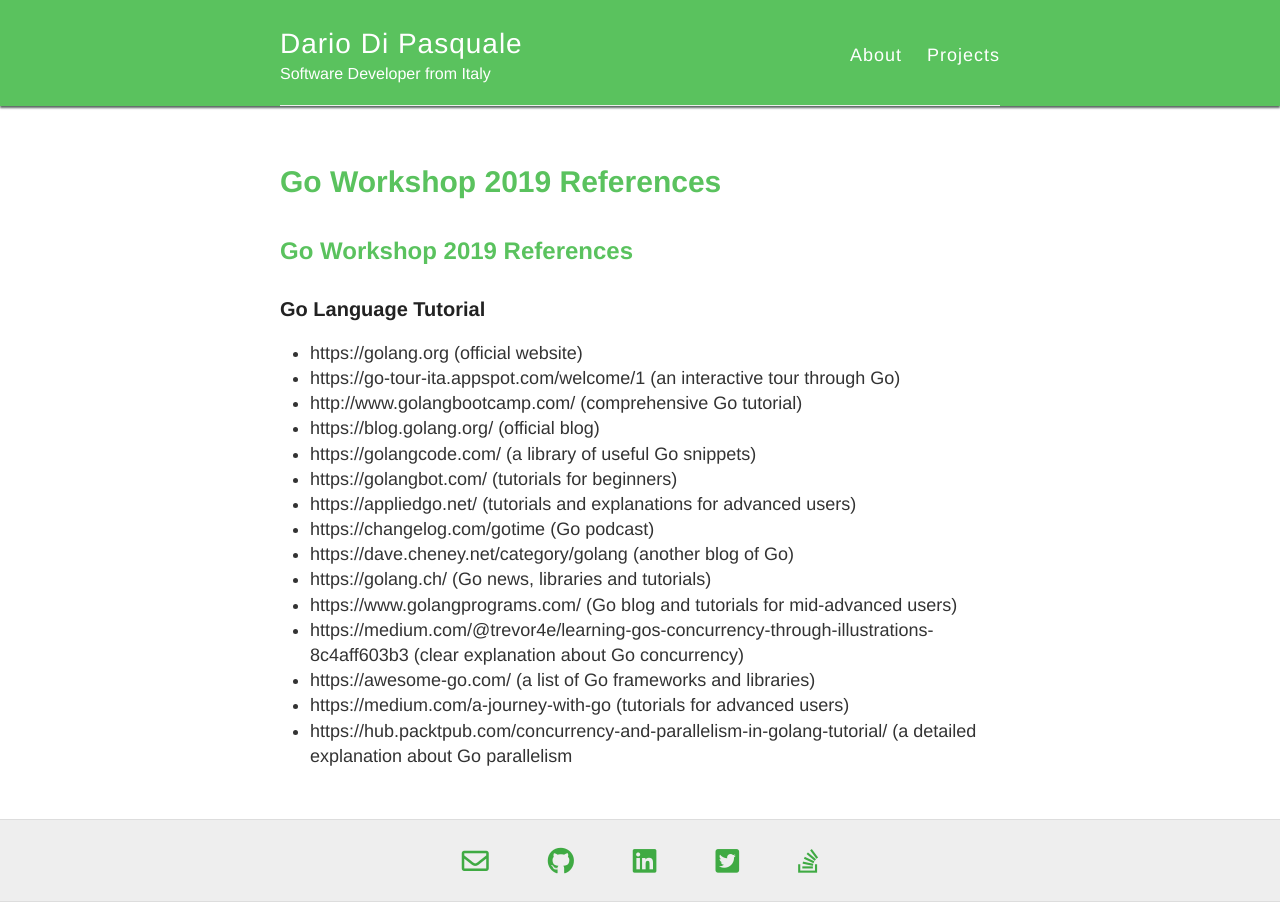
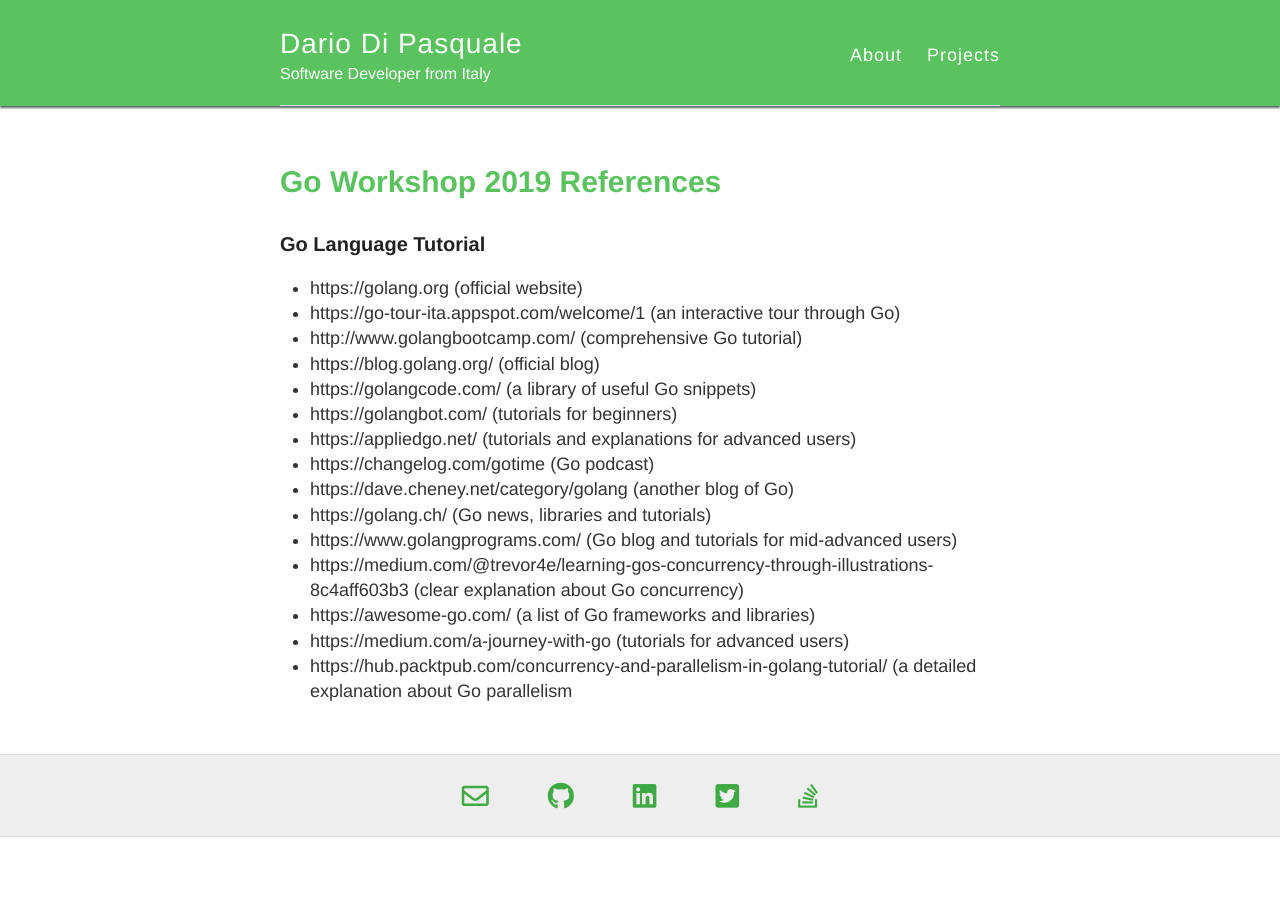
Before and after one commit to dariodip/dariodip.github.io, a Jekyll site: the page built from gows/goref2019.md, in a window 1280 px wide. Built offline with Jekyll 4.4.1, drawn with Linux system fonts in a browser that asks for light colours; nearby versions of some CDN libraries.

Commit message:
Update and rename goref.md to goref2019.md

```diff
--- a/gows/goref.md
+++ b/gows/goref2019.md
@@ -2,8 +2,6 @@
 layout: page
 title: Go Workshop 2019 References
 ---
-
-## Go Workshop 2019 References
 
 ### Go Language Tutorial
 
```
